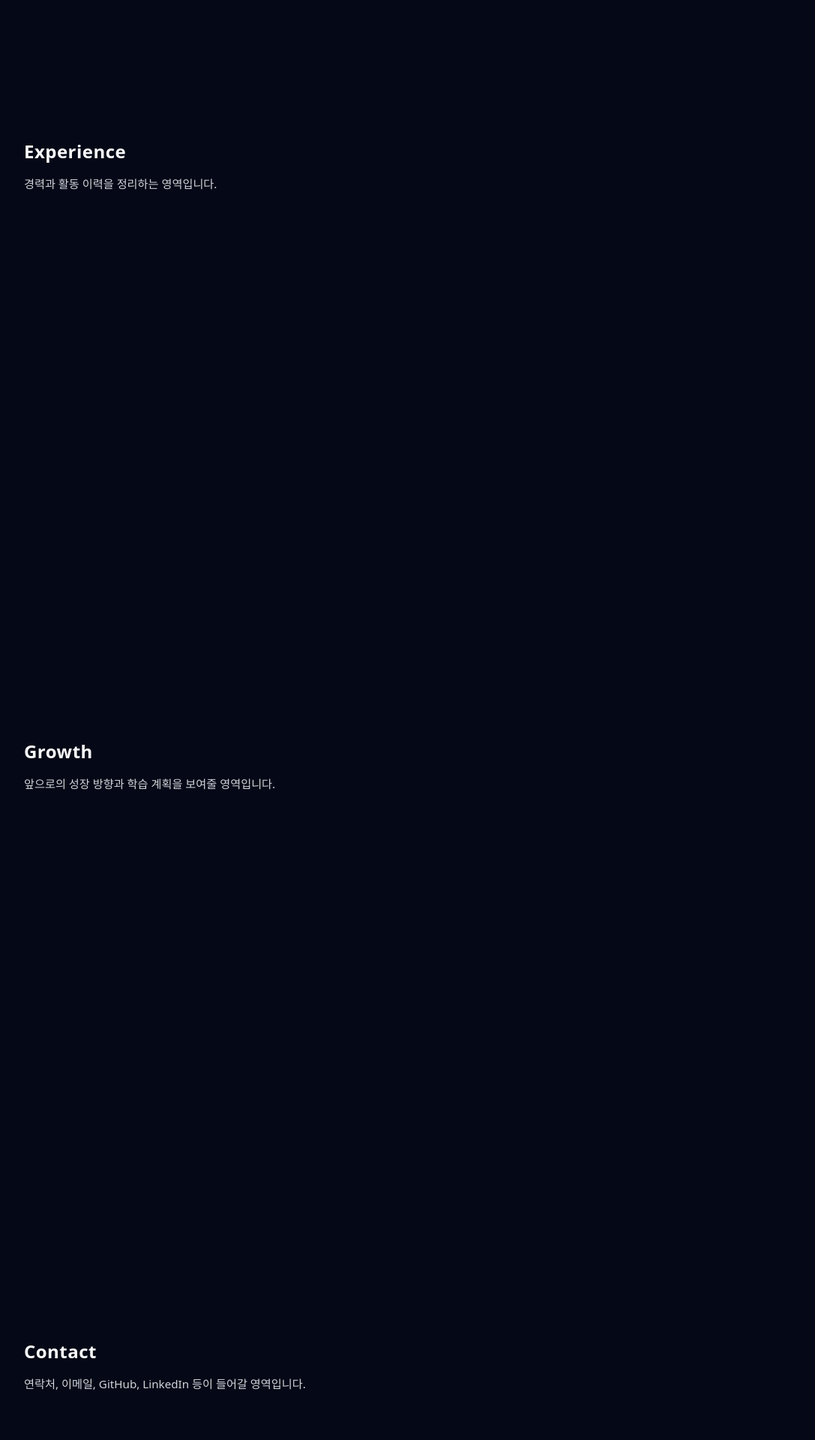
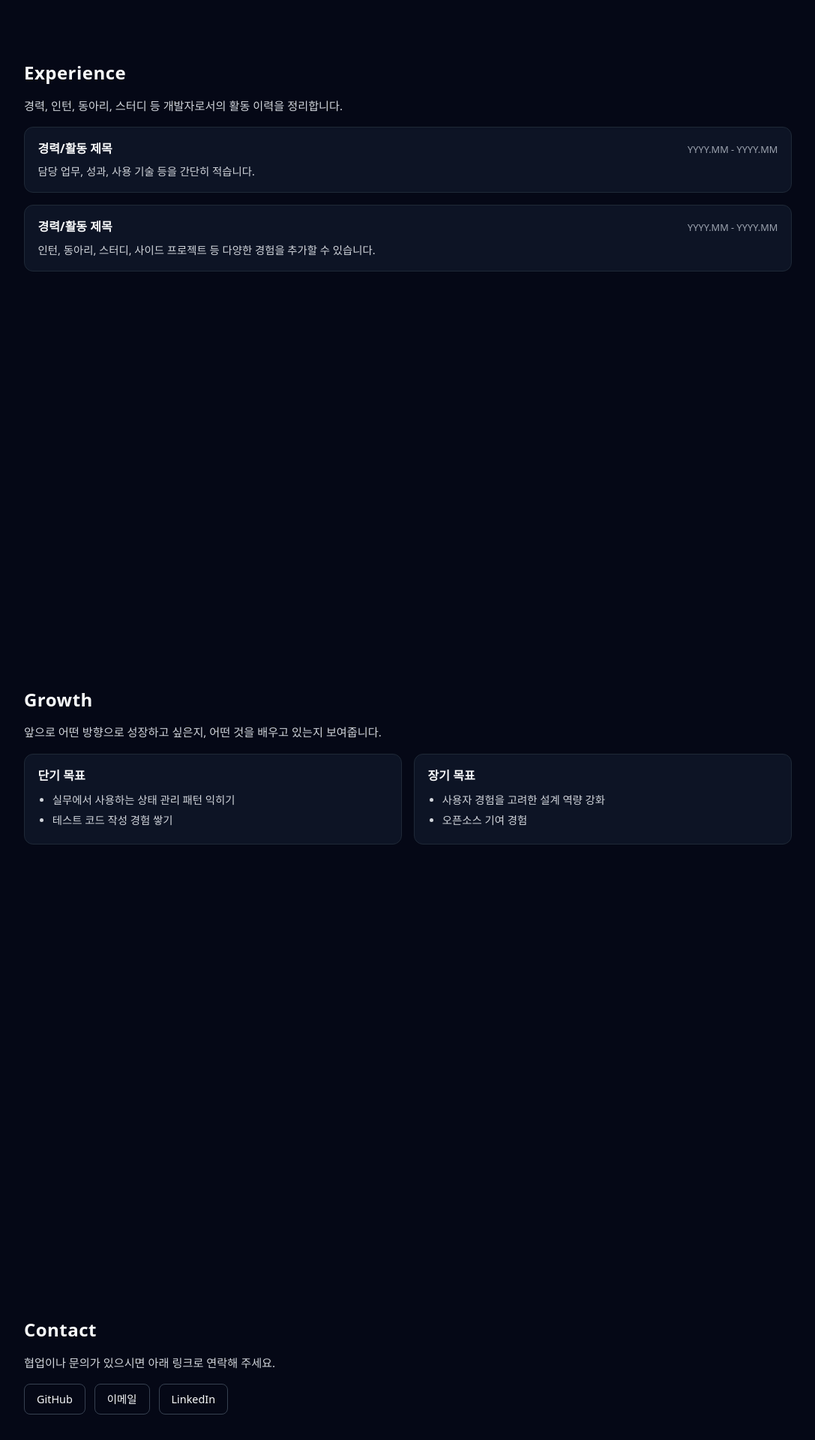
Before and after one commit to HeeSup01/PortFolio, a React (Vite) app: page / in a window 1280 px wide. Shown: the part 4180-6100 px from the top of the page at 75% size, without its empty margins (96-1183 px from the left). Built offline with nearby package versions, Linux system fonts and the light colour scheme.

Commit message:
chore: Experience·Growth·Contact 섹션 구현

```diff
--- a/src/sections/Contact.tsx
+++ b/src/sections/Contact.tsx
@@ -1,8 +1,50 @@
 export function Contact() {
+  const links = [
+    { label: 'GitHub', href: 'https://github.com/your-username', external: true },
+    { label: '이메일', href: 'mailto:your@email.com', external: true },
+    { label: 'LinkedIn', href: 'https://linkedin.com/in/your-profile', external: true }
+  ];
+
   return (
     <section id="contact">
       <h2>Contact</h2>
-      <p>연락처, 이메일, GitHub, LinkedIn 등이 들어갈 영역입니다.</p>
+      <p>협업이나 문의가 있으시면 아래 링크로 연락해 주세요.</p>
+      <div
+        style={{
+          display: 'flex',
+          flexWrap: 'wrap',
+          gap: '0.75rem',
+          marginTop: '1rem'
+        }}
+      >
+        {links.map((link) => (
+          <a
+            key={link.label}
+            href={link.href}
+            target={link.external ? '_blank' : undefined}
+            rel={link.external ? 'noopener noreferrer' : undefined}
+            style={{
+              padding: '0.5rem 1rem',
+              borderRadius: '0.5rem',
+              border: '1px solid #374151',
+              color: '#f9fafb',
+              textDecoration: 'none',
+              fontSize: '0.9rem',
+              transition: 'border-color 0.2s, background 0.2s'
+            }}
+            onMouseOver={(e) => {
+              e.currentTarget.style.borderColor = '#6b7280';
+              e.currentTarget.style.background = 'rgba(31, 41, 55, 0.5)';
+            }}
+            onMouseOut={(e) => {
+              e.currentTarget.style.borderColor = '#374151';
+              e.currentTarget.style.background = 'transparent';
+            }}
+          >
+            {link.label}
+          </a>
+        ))}
+      </div>
     </section>
   );
 }
--- a/src/sections/Experience.tsx
+++ b/src/sections/Experience.tsx
@@ -1,8 +1,55 @@
 export function Experience() {
+  const items = [
+    {
+      period: 'YYYY.MM - YYYY.MM',
+      title: '경력/활동 제목',
+      description: '담당 업무, 성과, 사용 기술 등을 간단히 적습니다.'
+    },
+    {
+      period: 'YYYY.MM - YYYY.MM',
+      title: '경력/활동 제목',
+      description: '인턴, 동아리, 스터디, 사이드 프로젝트 등 다양한 경험을 추가할 수 있습니다.'
+    }
+  ];
+
   return (
     <section id="experience">
       <h2>Experience</h2>
-      <p>경력과 활동 이력을 정리하는 영역입니다.</p>
+      <p>경력, 인턴, 동아리, 스터디 등 개발자로서의 활동 이력을 정리합니다.</p>
+      <ul
+        style={{
+          listStyle: 'none',
+          marginTop: '1rem',
+          display: 'flex',
+          flexDirection: 'column',
+          gap: '1rem'
+        }}
+      >
+        {items.map((item, i) => (
+          <li
+            key={i}
+            style={{
+              padding: '1rem 1.1rem',
+              borderRadius: '0.75rem',
+              border: '1px solid #1f2937',
+              background: 'rgba(15, 23, 42, 0.8)'
+            }}
+          >
+            <div
+              style={{
+                display: 'flex',
+                justifyContent: 'space-between',
+                alignItems: 'center',
+                marginBottom: '0.35rem'
+              }}
+            >
+              <strong>{item.title}</strong>
+              <span style={{ fontSize: '0.8rem', color: '#9ca3af' }}>{item.period}</span>
+            </div>
+            <p style={{ fontSize: '0.9rem', color: '#d1d5db' }}>{item.description}</p>
+          </li>
+        ))}
+      </ul>
     </section>
   );
 }
--- a/src/sections/Growth.tsx
+++ b/src/sections/Growth.tsx
@@ -1,8 +1,48 @@
 export function Growth() {
+  const goals = [
+    {
+      title: '단기 목표',
+      items: ['실무에서 사용하는 상태 관리 패턴 익히기', '테스트 코드 작성 경험 쌓기']
+    },
+    {
+      title: '장기 목표',
+      items: ['사용자 경험을 고려한 설계 역량 강화', '오픈소스 기여 경험']
+    }
+  ];
+
   return (
     <section id="growth">
       <h2>Growth</h2>
-      <p>앞으로의 성장 방향과 학습 계획을 보여줄 영역입니다.</p>
+      <p>앞으로 어떤 방향으로 성장하고 싶은지, 어떤 것을 배우고 있는지 보여줍니다.</p>
+      <div
+        style={{
+          display: 'grid',
+          gridTemplateColumns: 'repeat(auto-fit, minmax(240px, 1fr))',
+          gap: '1rem',
+          marginTop: '1rem'
+        }}
+      >
+        {goals.map((goal) => (
+          <div
+            key={goal.title}
+            style={{
+              padding: '1rem 1.1rem',
+              borderRadius: '0.75rem',
+              border: '1px solid #1f2937',
+              background: 'rgba(15, 23, 42, 0.8)'
+            }}
+          >
+            <h3 style={{ fontSize: '1rem', marginBottom: '0.5rem' }}>{goal.title}</h3>
+            <ul style={{ margin: 0, paddingLeft: '1.2rem', fontSize: '0.9rem', color: '#d1d5db' }}>
+              {goal.items.map((item, i) => (
+                <li key={i} style={{ marginBottom: '0.25rem' }}>
+                  {item}
+                </li>
+              ))}
+            </ul>
+          </div>
+        ))}
+      </div>
     </section>
   );
 }
```
